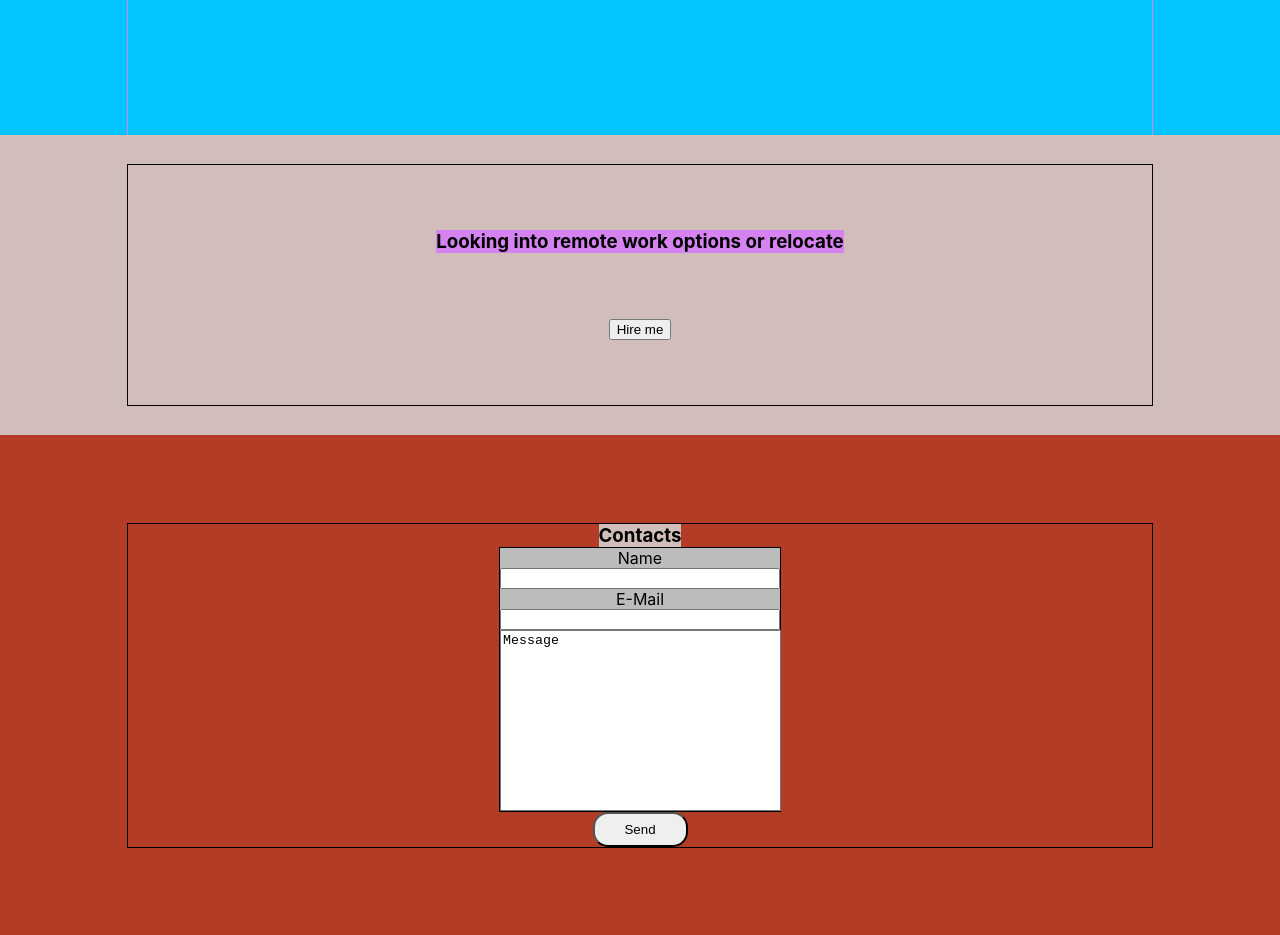
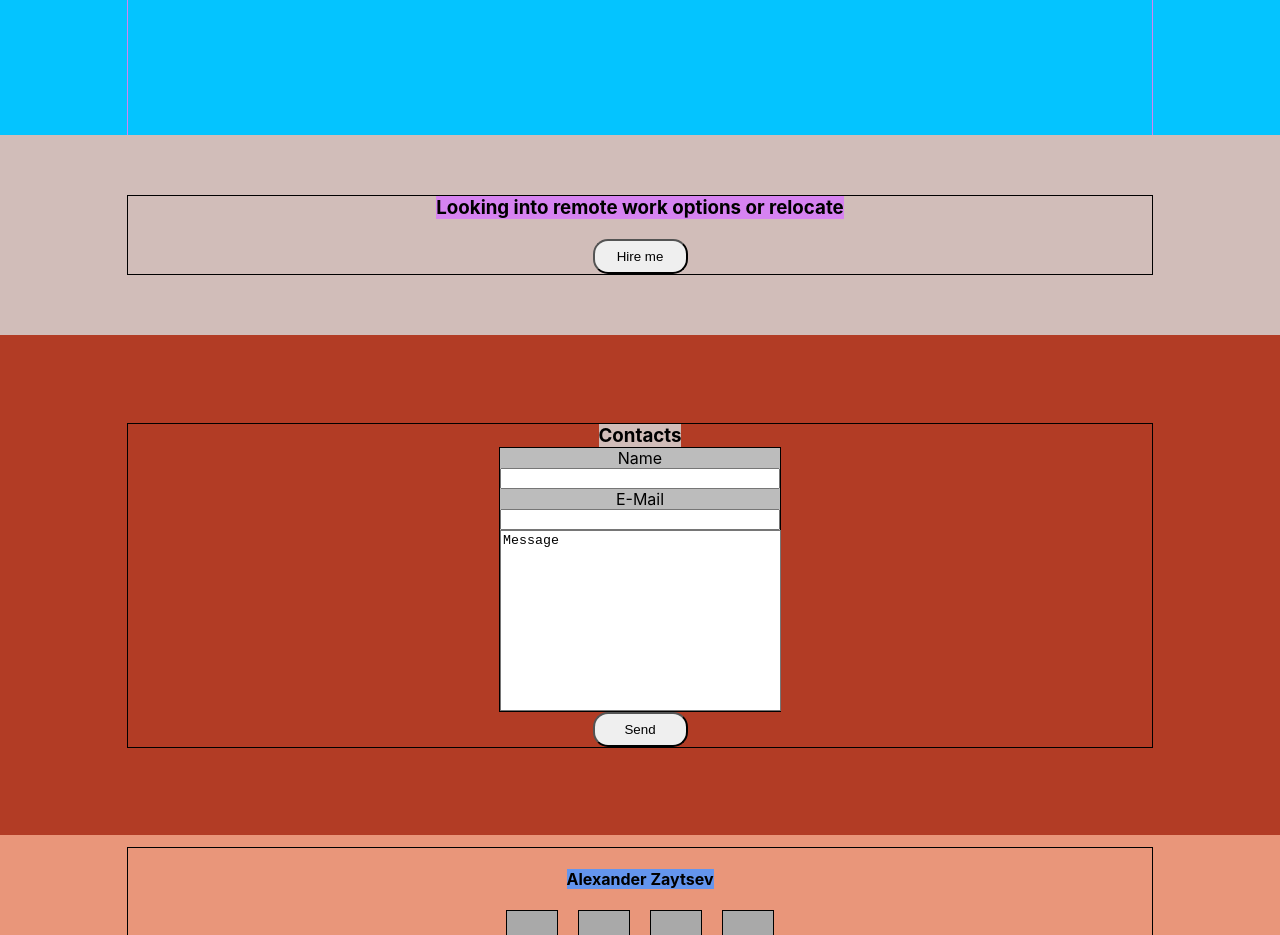
Before and after one commit to Zitz59/portfolio1, a React (Create React App) app: page / in a window 1280 px wide. Shown: the part 2360-3295 px from the top of the page. Built offline with nearby package versions, Linux system fonts and the light colour scheme.

Commit message:
edit styles for button and adaptive landing

```diff
--- a/src/hire/Hire.module.css
+++ b/src/hire/Hire.module.css
@@ -1,16 +1,17 @@
-h3{
+h3 {
     margin: 0;
 }
 
-.hireBlock{
+.hireBlock {
     background-color: #d1bdb9;
-    height: 300px;
+    min-height: 200px;
+    min-width: 280px;
     display: flex;
     flex-direction: column;
     justify-content: center;
 }
 
-.hireContainer{
+.hireContainer {
     width: 80%;
     height: 80%;
     flex-direction: column;
@@ -19,10 +20,13 @@ h3{
     border: 1px solid;
 }
 
-.hireTitle{
+.hireTitle {
     background-color: #d683f1;
 }
 
-.hireButton{
-
+.hireButton {
+    margin-top: 20px;
+    border-radius: 15px;
+    min-height: 35px;
+    min-width: 95px;
 }
```
